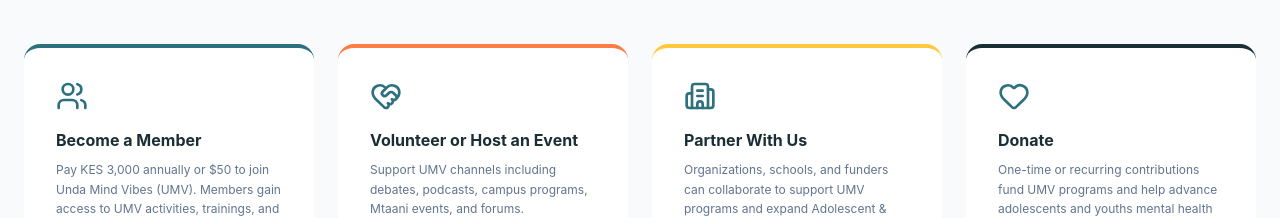
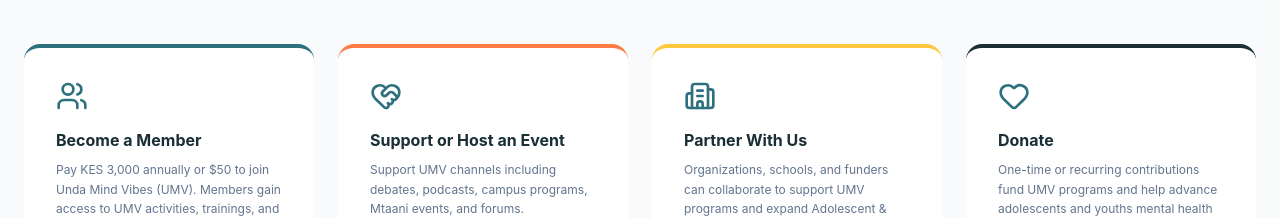
Before and after one commit to JamesKamau-5773/Unda-YouthNetwork-Frontend, a React (Vite) app: page / in a window 1280 px wide. Shown: the part 4160-4378 px from the top of the page. Built offline with nearby package versions, Linux system fonts and the light colour scheme.

Commit message:
Replace 'volunteer' with 'support' in navigation and Get Involved section

```diff
--- a/src/components/sections/GetInvolved.jsx
+++ b/src/components/sections/GetInvolved.jsx
@@ -13,9 +13,9 @@ const GetInvolved = () => {
     },
     {
       icon: HeartHandshake,
-      title: "Volunteer or Host an Event",
+      title: "Support or Host an Event",
       description: "Support UMV channels including debates, podcasts, campus programs, Mtaani events, and forums.",
-      link: "/volunteer",
+      link: "/support",
       color: "border-unda-orange"
     },
     {
--- a/src/components/shared/Navbar.jsx
+++ b/src/components/shared/Navbar.jsx
@@ -175,11 +175,11 @@ const Navbar = () => {
                           </div>
                           <span className="text-[10px] font-black text-unda-navy uppercase">Membership</span>
                        </Link>
-                       <Link to="/volunteer" className="flex items-center gap-3 p-3 rounded-xl hover:bg-slate-50 transition-all group/item">
+                       <Link to="/support" className="flex items-center gap-3 p-3 rounded-xl hover:bg-slate-50 transition-all group/item">
                           <div className="p-2 bg-slate-100 text-slate-400 rounded-lg group-hover/item:bg-unda-navy group-hover/item:text-white transition-all">
                              <Lightbulb size={16} />
                           </div>
-                          <span className="text-[10px] font-black text-unda-navy uppercase">Volunteer</span>
+                          <span className="text-[10px] font-black text-unda-navy uppercase">Support</span>
                        </Link>
                     </div>
                   </div>
@@ -250,7 +250,7 @@ const Navbar = () => {
                <div className="grid grid-cols-1 gap-3 pl-2">
                   <Link to="/partner" className="text-sm font-medium text-slate-600" onClick={() => setIsMobileMenuOpen(false)}>Partner With Us</Link>
                   <Link to="/membership" className="text-sm font-medium text-slate-600" onClick={() => setIsMobileMenuOpen(false)}>Membership</Link>
-                  <Link to="/volunteer" className="text-sm font-medium text-slate-600" onClick={() => setIsMobileMenuOpen(false)}>Volunteer</Link>
+                  <Link to="/support" className="text-sm font-medium text-slate-600" onClick={() => setIsMobileMenuOpen(false)}>Support</Link>
                </div>
             </div>
 
```
